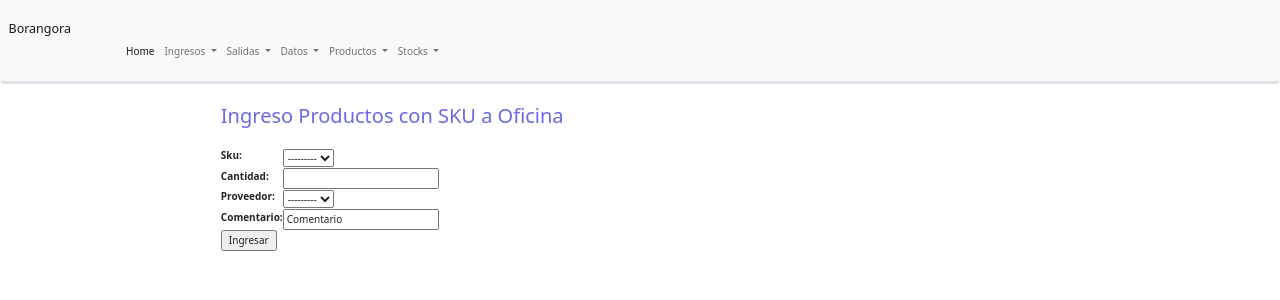
After one commit to tcorthorn/InventarioWeb, a Django app: page /home/ing/create/ in a window 1280 px wide. The commit adds this page. Shown: the top 300 px of the page. Run offline with Django 4.2, Linux system fonts and the light colour scheme; data that the repository does not hold is empty; some libraries are stand-ins or nearby versions.

Commit message:
stock por producto

```diff
--- a/oficina/models.py
+++ b/oficina/models.py
@@ -82,7 +82,7 @@ class Salida(models.Model):
         ('enviodirecto','EnvioDirecto'),
         ('otro','Otro'),
     )
-    destino = models.CharField(max_length=20 , choices=LOAN_DESTINO , blank=True)
+    destino = models.CharField(max_length=20 , choices=LOAN_DESTINO )
     comentario = models.CharField(max_length=300 , null=True , blank=True)
 
     def __str__(self):
--- a/oficina/templates/base_generic.html
+++ b/oficina/templates/base_generic.html
@@ -25,7 +25,6 @@
         <ul class="navbar-nav ms-3 me-auto mb-3 mb-lg-0">
           <li class="nav-item">
             <a class="nav-link active" aria-current="page" href="{% url 'index' %}">Home</a>
-
 
           <li class="nav-item dropdown" style="color:blue" >
             <a class="nav-link dropdown-toggle" href="#" id="navbarDropdown" role="button" data-bs-toggle="dropdown" aria-expanded="false" >
@@ -59,6 +58,33 @@
             </ul>
           </li>
 
+
+          <li class="nav-item dropdown" >
+            <a class="nav-link dropdown-toggle" href="#" id="navbarDropdown" role="button" data-bs-toggle="dropdown" aria-expanded="false">
+              Datos
+            </a>
+            <ul class="dropdown-menu" aria-labelledby="navbarDropdown"  style="color:blue">
+              <li><a class="dropdown-item" href="">Agregar</a></li>
+              <li><hr class="dropdown-divider"></li>
+              <li><a class="dropdown-item" href="{% url 'sku_create' %}">Producto</a></li>
+              <li><a class="dropdown-item" href="{% url 'ingreso_create' %}">Ingreso</a></li>
+              <li><a class="dropdown-item" href="{% url 'salida_create' %}">Salida</a></li>
+
+            </ul>
+          </li>
+
+          <li class="nav-item dropdown" >
+            <a class="nav-link dropdown-toggle" href="#" id="navbarDropdown" role="button" data-bs-toggle="dropdown" aria-expanded="false">
+              Productos
+            </a>
+            <ul class="dropdown-menu" aria-labelledby="navbarDropdown"  style="color:blue">
+              <li><a class="dropdown-item" href="{% url 'skus' %}">Productos</a></li>
+
+            </ul>
+          </li>
+
+
+
             <li class="nav-item dropdown">
             <a class="nav-link dropdown-toggle" href="#" id="navbarDropdown" role="button" data-bs-toggle="dropdown" aria-expanded="false">
               Stocks
@@ -68,12 +94,7 @@
             </ul>
             </li>
 
-           </li>
-          <li class="nav-item">
-          <a class="nav-link" href="#">Destinos</a>
-          </li>
 
-        </ul>
           <!---
         <form class="d-flex" role="search">
           <input class="form-control me-2" type="search" placeholder="Search" aria-label="Search">
--- a/oficina/templates/formulario.html
+++ b/oficina/templates/formulario.html
@@ -5,9 +5,9 @@
 {% block content %}
 <h2 style ="color:rgb(105, 105, 226)"> Administración de Inventarios <em>Borangora</em> </h2>
 
-  <p "style ="color:blue">Sitio Administración de <em>Borangora</em>, para manejo de inventarios</p>
+  <p "style ="color:blue">Sitio Administración de <em>Borangora</em>, para manejo de inventarios</p> <br>
 
-<h3 style = "color:rgb(14, 14, 201)">Buscar por SKU:</h3>
+<h3 style = "color:rgb(14, 14, 201)">Busca de Stock por SKU:</h3><br>
 
   <form action = "/buscar/" method= "GET">
 
--- /dev/null
+++ b/oficina/templates/oficina/ingreso_form.html
@@ -0,0 +1,15 @@
+{% extends "base_generic.html" %}
+
+{% block content %}
+
+<h2 style ="color:rgb(105, 105, 226)">Ingreso Productos con SKU a Oficina</h2>
+<br>
+<form action="" method="post">
+    {% csrf_token %}
+    <table>
+    {{ form.as_table }}
+    </table>
+    <input type="submit" value="Ingresar" />
+
+</form>
+{% endblock %}
--- a/oficina/templates/oficina/sku_list.html
+++ b/oficina/templates/oficina/sku_list.html
@@ -20,7 +20,7 @@
 
         </h5>
       </li>
-      </li>
+
       {% endfor %}
 
     </ul>
--- a/oficina/urls.py
+++ b/oficina/urls.py
@@ -25,5 +25,16 @@ urlpatterns = [
 
    path('busqueda_productos/', views.busqueda_productos, name='busqueda'),
 
+   path('cod/create/', views.SkuCreate.as_view(), name='sku_create'),
+   path('cod/<pk>/update/', views.SkuUpdate.as_view(), name='sku_update'),
+   path('cod/<pk>/delete/', views.SkuDelete.as_view(), name='sku_delete'),
+
+   path('ing/create/', views.IngresoCreate.as_view(), name='ingreso_create'),
+   path('ing/<pk>/update/', views.IngresoUpdate.as_view(), name='ingreso_update'),
+   path('ing/<pk>/delete/', views.IngresoDelete.as_view(), name='ingresodelete'),
+
+   path('sal/create/', views.SalidaCreate.as_view(), name='salida_create'),
+   path('sal/<pk>/update/', views.SalidaUpdate.as_view(), name='salida_update'),
+   path('sal/<pk>/delete/', views.SalidaDelete.as_view(), name='salida_delete'),
 
    ]
--- a/oficina/views.py
+++ b/oficina/views.py
@@ -4,6 +4,9 @@ from .models import Proveedor, Ingreso, Salida, Sku
 from django.views import generic
 from django.db.models import Count, F
 from django.http import HttpResponse
+from django.views.generic.edit import CreateView, UpdateView, DeleteView
+from django.urls import reverse_lazy
+
 
 def index(request):
     """
@@ -87,13 +90,7 @@ class SkuDetailView(generic.DetailView):
     paginate_by = 10
 
 
-
-
-
-
 #Formulario para buscar sku
-
-
 
 def busqueda_productos(request):
     return render (request, "formulario.html")
@@ -113,8 +110,10 @@ def buscar(request):
 
             stock= ingresos_totales - salidas_totales
 
+            prod_list =Sku.objects.filter(codigo=producto)
+
             # Renderiza la plantilla
-            return render(request, 'busca.html', context={'salidas_totales':salidas_totales, 'ingresos_totales':ingresos_totales, 'stock':stock, "query":producto})
+            return render(request, 'busca.html', context={'salidas_totales':salidas_totales, 'ingresos_totales':ingresos_totales, 'stock':stock, "query":producto, 'prod_list':prod_list})
 
         else:
             mensaje= " Código SKU debe tener 7 dígitos"
@@ -128,3 +127,43 @@ def buscar(request):
 
 
     return HttpResponse(mensaje)
+
+# Formularios para ingresar; modificar y eliminar
+
+class SkuCreate(CreateView):
+    model = Sku
+    fields = '__all__'
+
+class SkuUpdate(UpdateView):
+    model = Sku
+    fields = fields = '__all__'
+
+class SkuDelete(DeleteView):
+    model = Sku
+    success_url =fields = '__all__'
+
+
+class IngresoCreate(CreateView):
+    model = Ingreso
+    fields = '__all__'
+
+class IngresoUpdate(UpdateView):
+    model = Ingreso
+    fields = fields = '__all__'
+
+class IngresoDelete(DeleteView):
+    model = Ingreso
+    success_url =fields = '__all__'
+
+
+class SalidaCreate(CreateView):
+    model = Salida
+    fields = '__all__'
+
+class SalidaUpdate(UpdateView):
+    model = Salida
+    fields = fields = '__all__'
+
+class SalidaDelete(DeleteView):
+    model = Salida
+    success_url =fields = '__all__'
```
Also changed, not shown: oficina/forms.py (+49 -2 lines), oficina/templates/busca.html (+9 -18 lines), oficina/templates/oficina/ingreso_confirm_delete.html (added, +14 -0 lines), oficina/templates/oficina/salida_confirm_delete.html (added, +15 -0 lines), oficina/templates/oficina/salida_form.html (added, +15 -0 lines), oficina/templates/oficina/sku_confirm_delete.html (added, +14 -0 lines), oficina/templates/oficina/sku_form.html (added, +16 -0 lines), oficina/migrations/0002_alter_salida_destino.py (added). Lines whose indentation alone changed are shown as unchanged.
